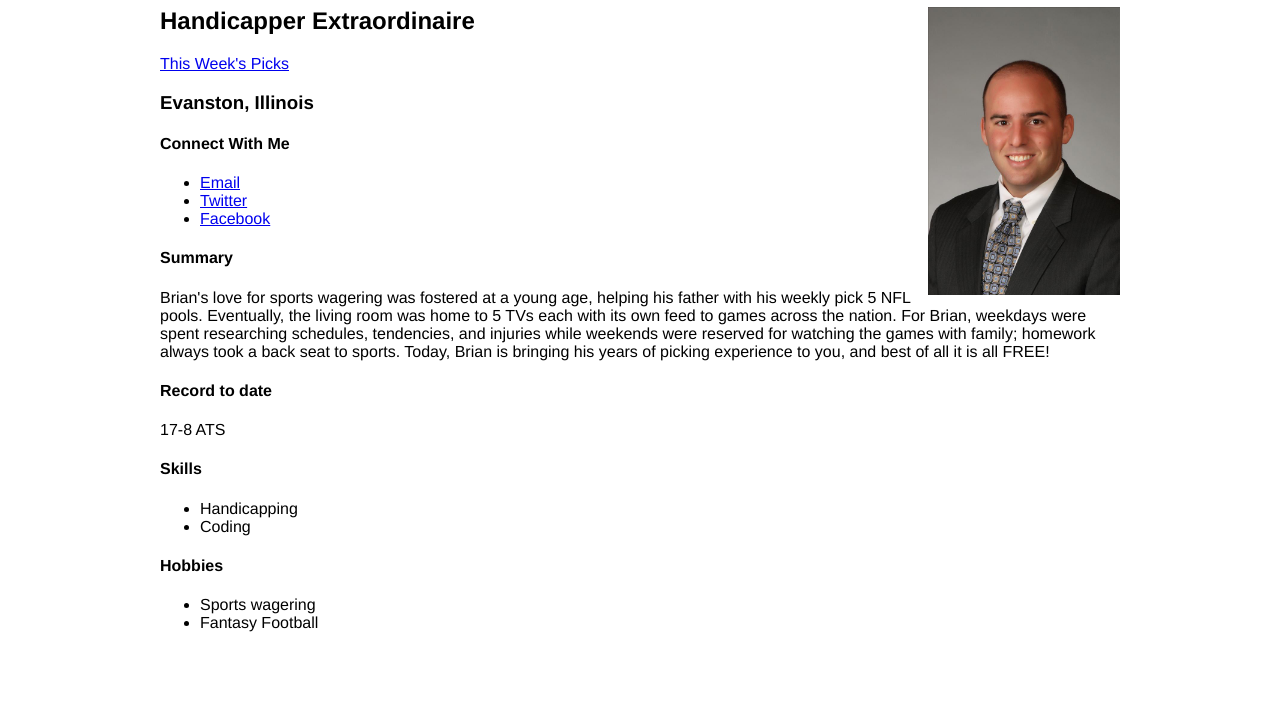
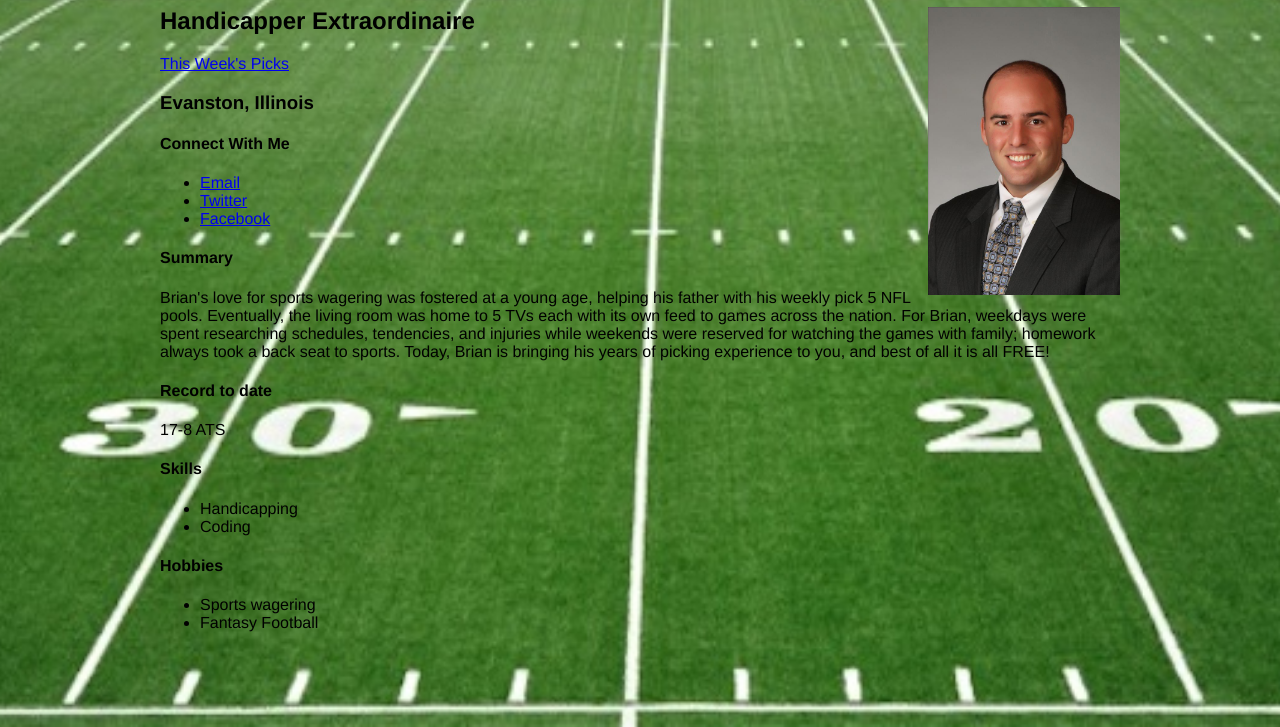
Before and after one commit to BrianDeutsch/BrianDeutsch.github.io, a plain HTML site: page index.html in a window 1280 px wide. Shown: the part 73-800 px from the top of the page. Drawn offline with Linux system fonts and the light colour scheme.

Commit message:
background

```diff
--- a/style.css
+++ b/style.css
@@ -8,4 +8,8 @@ body {
   margin: 20px auto;
 }
 img#Headshot{float: right}
-h4#summary{float: left; color: red}
+body{background-image: url(football-field.jpg);
+  background-size: cover;
+  background-position: center center;
+  background-attachment: fixed;
+}
```
Also changed, not shown: football-field.jpg (added).
